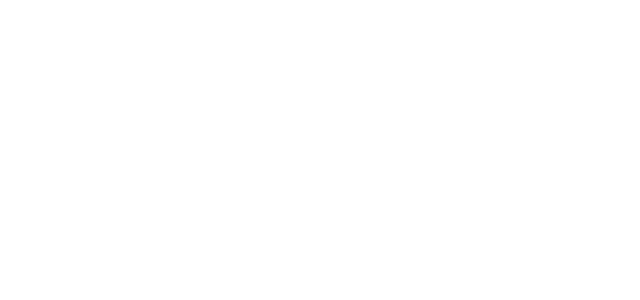
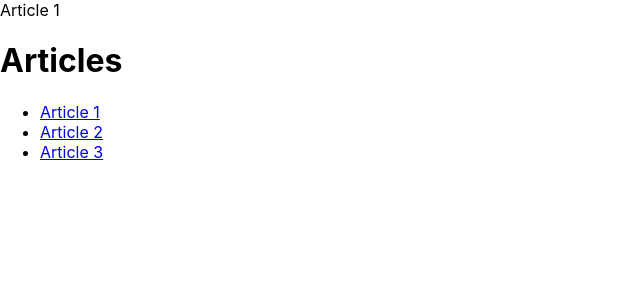
Before and after one commit to wonjangcloud9/router-tutorial, a React (Create React App) app: page /articles/1 in a window 1280 px wide. Before the commit this address had no page. Shown: the top 300 px of the page, without its empty margins (0-640 px from the left). Built offline with nearby package versions, Linux system fonts and the light colour scheme.

Commit message:
nested routing

```diff
--- a/src/App.js
+++ b/src/App.js
@@ -1,15 +1,23 @@
 import { Route, Routes } from "react-router-dom";
 
+import Layout from "./pages/Layout";
 import About from "./pages/About";
 import Home from "./pages/Home";
 import Profile from "./pages/Profile";
+import Articles from "./pages/Articles";
+import Article from "./pages/Article";
 
 function App() {
   return (
     <Routes>
-      <Route path="/" element={<Home />} />
-      <Route path="/about" element={<About />} />
-      <Route path="/profiles/:username" element={<Profile />} />
+      <Route element={<Layout />}>
+        <Route index element={<Home />} />
+        <Route path="/about" element={<About />} />
+        <Route path="/profiles/:username" element={<Profile />} />
+      </Route>
+      <Route path="articles" element={<Articles />}>
+        <Route path=":id" element={<Article />} />
+      </Route>
     </Routes>
   );
 }
--- /dev/null
+++ b/src/pages/Article.js
@@ -0,0 +1,8 @@
+import { useParams } from "react-router-dom";
+
+const Article = () => {
+  const { id } = useParams();
+  return <div>Article {id}</div>;
+};
+
+export default Article;
--- /dev/null
+++ b/src/pages/Articles.js
@@ -0,0 +1,23 @@
+import { Link, Outlet } from "react-router-dom";
+
+const Articles = () => {
+  return (
+    <div>
+      <Outlet />
+      <h1>Articles</h1>
+      <ul>
+        <li>
+          <Link to="/articles/1">Article 1</Link>
+        </li>
+        <li>
+          <Link to="/articles/2">Article 2</Link>
+        </li>
+        <li>
+          <Link to="/articles/3">Article 3</Link>
+        </li>
+      </ul>
+    </div>
+  );
+};
+
+export default Articles;
--- a/src/pages/Home.js
+++ b/src/pages/Home.js
@@ -17,6 +17,9 @@
         <li>
           <Link to="/profiles/unknown">unknown</Link>
         </li>
+        <li>
+          <Link to="/articles">Articles</Link>
+        </li>
       </ul>
     </div>
   );
--- /dev/null
+++ b/src/pages/Layout.js
@@ -0,0 +1,16 @@
+import { Outlet } from "react-router-dom";
+
+const Layout = () => {
+  return (
+    <div>
+      <header style={{ background: "lightgray", padding: 16, fontSize: 24 }}>
+        Header
+      </header>
+      <main>
+        <Outlet />
+      </main>
+    </div>
+  );
+};
+
+export default Layout;
```
